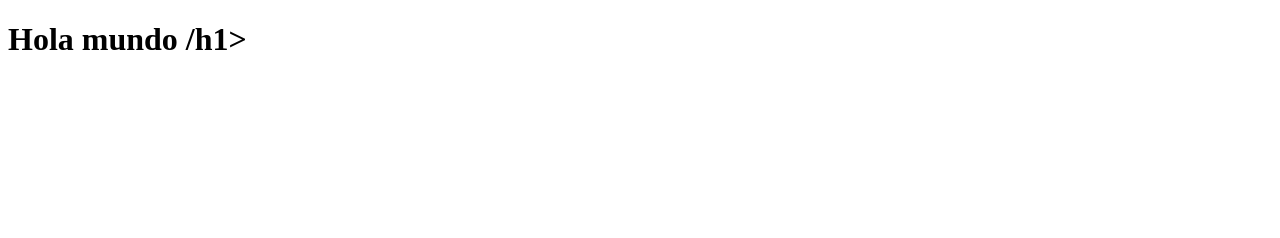
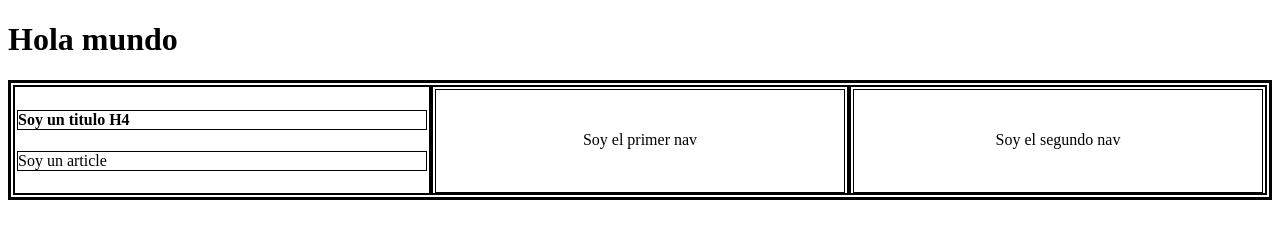
Before and after one commit to arturo-solano/ModelBox, a plain HTML site: page index.html in a window 1280 px wide. Drawn offline with nearby package versions, Linux system fonts and the light colour scheme.

Commit message:
realice el footer

```diff
--- a/estilo.css
+++ b/estilo.css
@@ -0,0 +1,26 @@
+footer{
+    border: 3px solid black;
+    padding: 2px;
+
+    display: flex;
+
+}
+footer section{
+    border: 2px solid black;
+    padding: 2px;
+    flex-basis: 100%;
+    order: 2;
+}
+footer section h4{
+    border: 1px solid black;
+}
+footer section article{
+    border: 1px solid black;
+
+}
+footer section nav{
+    border: 1px solid black;
+    height: 100%;
+    text-align: center;
+    line-height: 100px;
+}
--- a/index.html
+++ b/index.html
@@ -20,7 +20,7 @@
     <!-- <link rel="stylesheet" href="https://cdnjs.cloudflare.com/ajax/libs/font-awesome/5.15.1/css/all.min.css" integrity="sha512-+4zCK9k+qNFUR5X+cKL9EIR+ZOhtIloNl9GIKS57V1MyNsYpYcUrUeQc9vNfzsWfV28IaLL3i96P9sdNyeRssA==" crossorigin="anonymous" /> -->
 
     <!-- ENLACE A MI HOJA DE ESTILO EXTERNO CSS -->
-    <link rel="stylesheet" href="hoja de estilo">
+    <link rel="stylesheet" href="estilo.css">
 
     <style>
 
@@ -30,14 +30,31 @@
 </head>
 
 <body>
-    <h1> Hola mundo /h1>
+    <h1> Hola mundo </h1>
 
 
 
 
 
 
-
+    <footer>
+        <section>
+            <h4>Soy un titulo H4</h4>
+            <article>
+                Soy un article
+            </article>
+        </section>
+        <section>
+            <nav>
+                Soy el primer nav
+            </nav>
+        </section>
+        <section>
+            <nav>
+                Soy el segundo nav
+            </nav>
+        </section>
+    </footer>
     <!-- Optional JavaScript -->
     <!-- jQuery first, then Popper.js, then Bootstrap JS -->
     <script src="https://code.jquery.com/jquery-3.5.1.slim.min.js"
```
